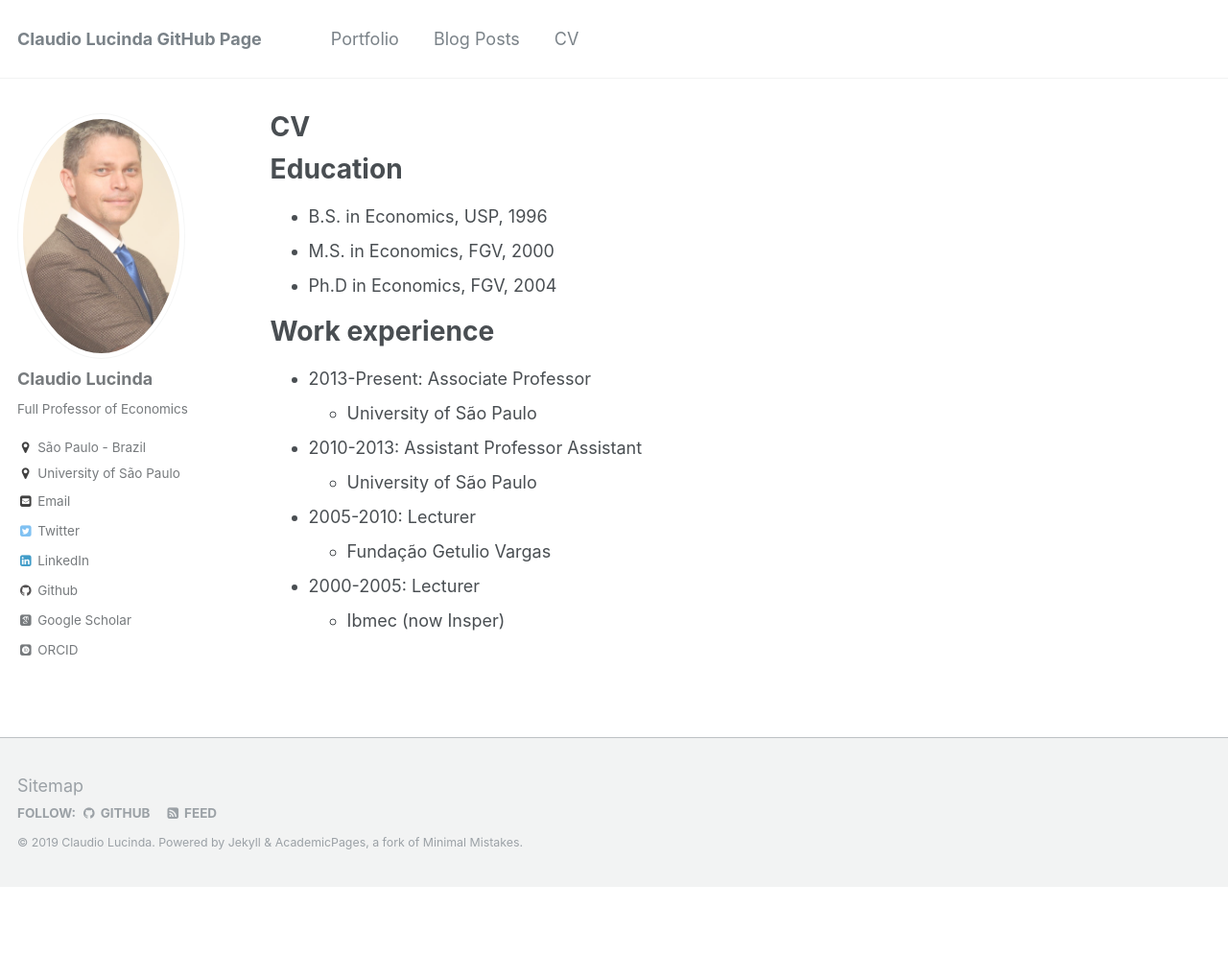
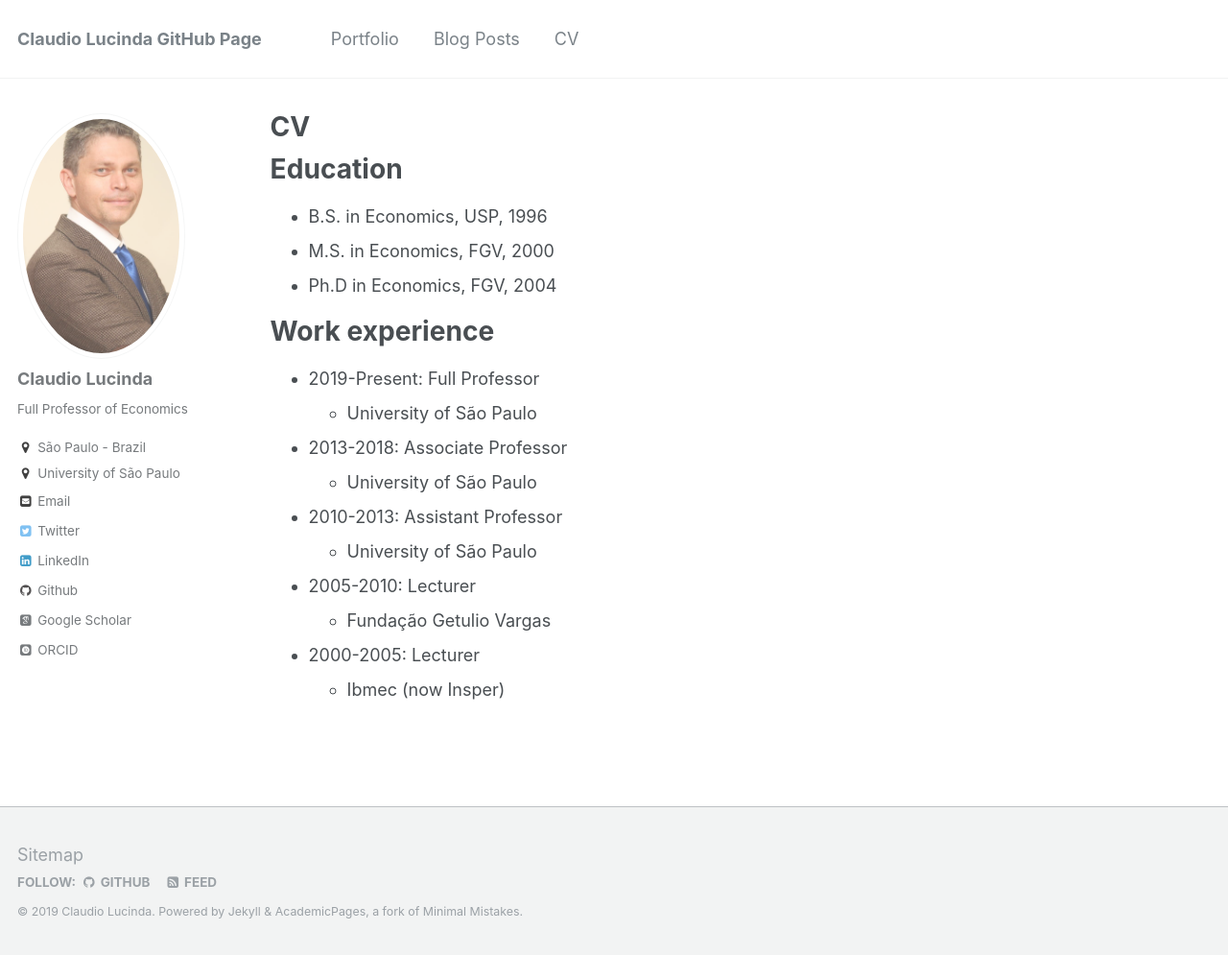
Before and after one commit to claudiolucinda/claudiolucinda.github.io, a Jekyll site: the page built from _pages/cv.md, in a window 1280 px wide and 995 px high. Shown: the whole window at 96% size. Built offline with Jekyll 4.4.1, drawn with Linux system fonts in a browser that asks for light colours; some web fonts are replaced.

Commit message:
Nova ocupacao

```diff
--- a/_pages/cv.md
+++ b/_pages/cv.md
@@ -17,10 +17,13 @@ Education
 
 Work experience
 ======
-* 2013-Present: Associate Professor
+* 2019-Present: Full Professor
   * University of São Paulo
 
-* 2010-2013: Assistant Professor Assistant
+* 2013-2018: Associate Professor
+  * University of São Paulo
+
+* 2010-2013: Assistant Professor
   * University of São Paulo
 
 * 2005-2010: Lecturer
```
